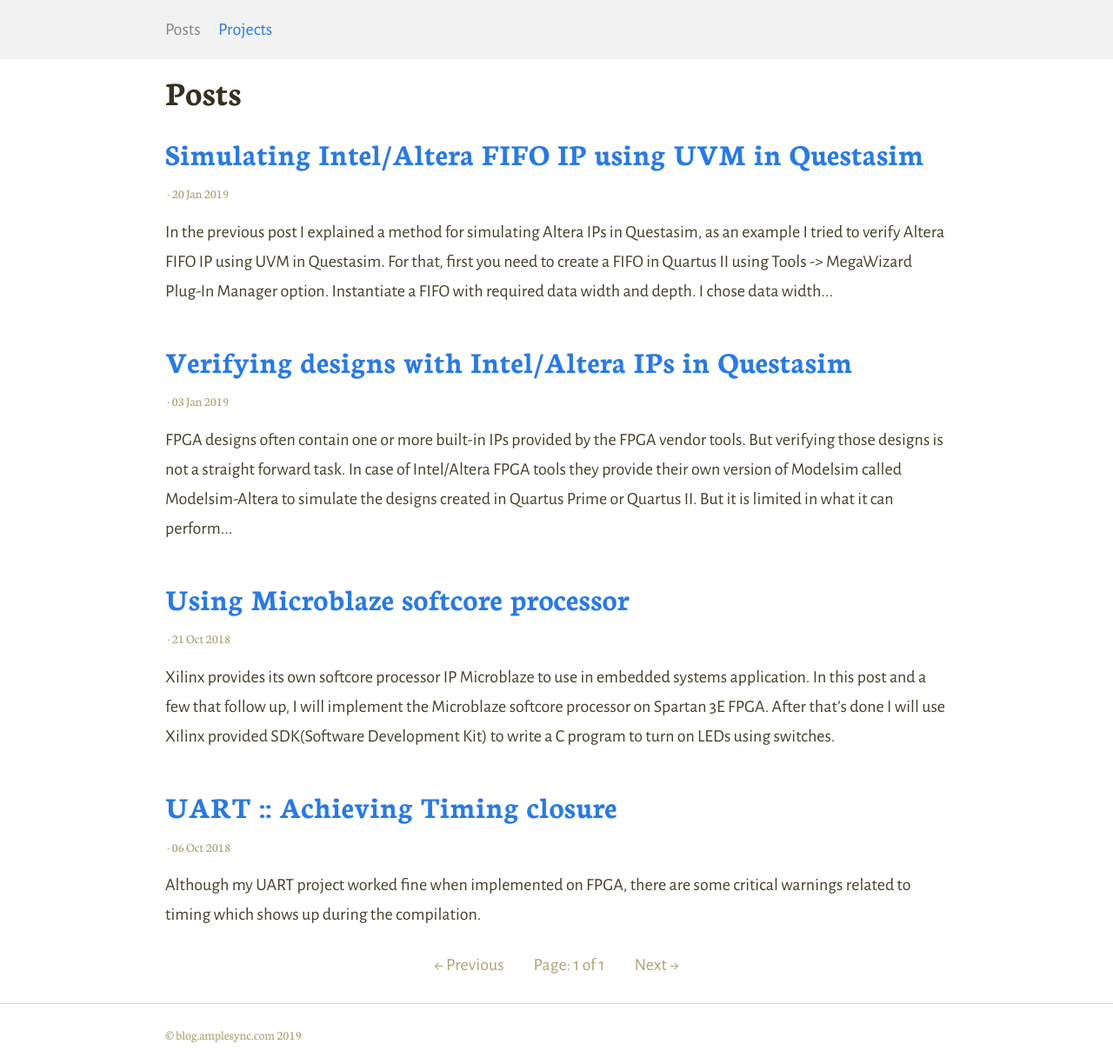
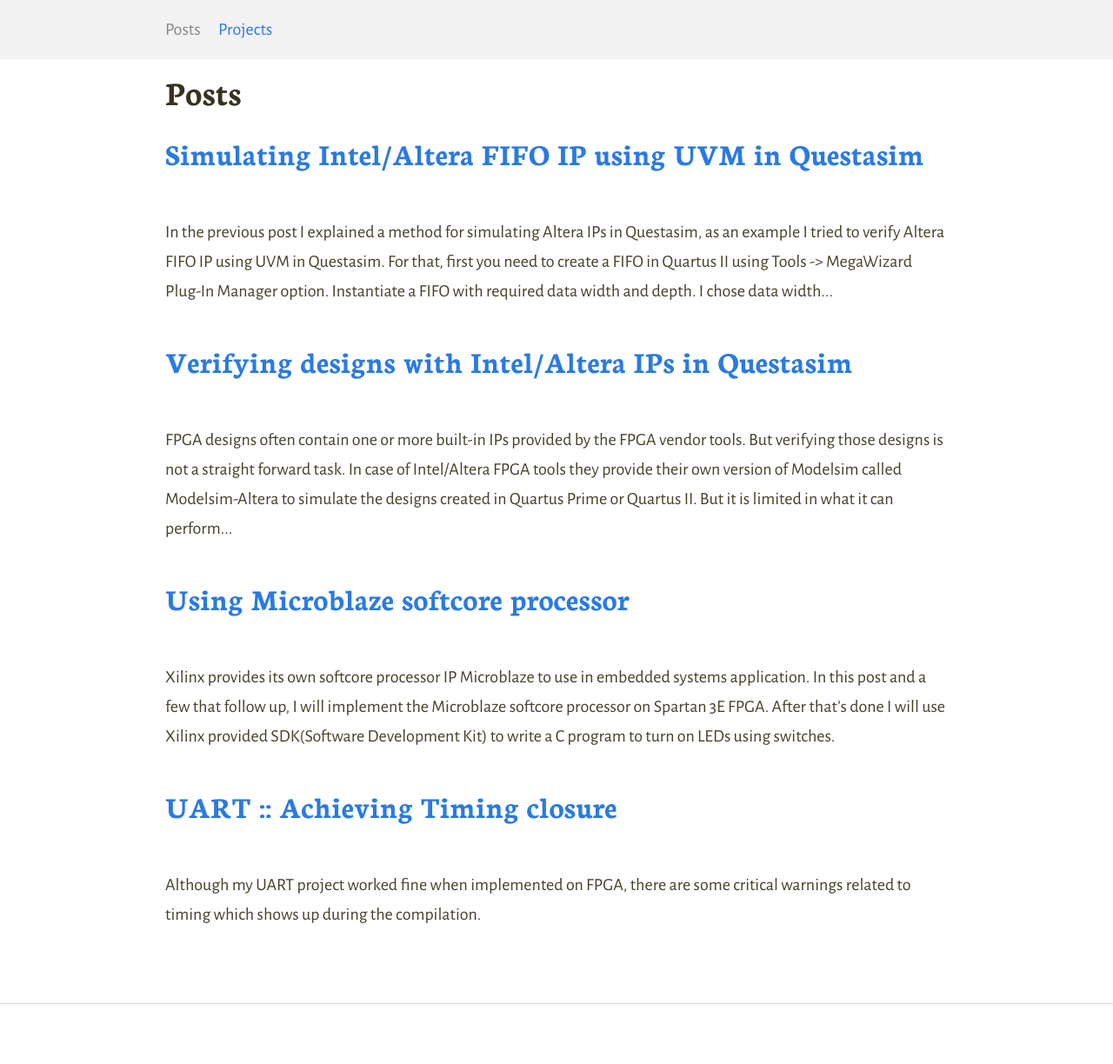
Before and after one commit to AmpleSync/amplesync.github.io, a Jekyll site: the page built from index.html, in a window 1280 px wide. Shown: the whole page at 87% size. Built offline with Jekyll 4.4.1, drawn with Linux system fonts in a browser that asks for light colours; the list of posts is cut into pages by our own code.

Commit message:
Update _colors.scss

```diff
--- a/_sass/_colors.scss
+++ b/_sass/_colors.scss
@@ -3,7 +3,7 @@ $bodyColour: #46412A;
 $headingColour: darken($bodyColour, 5%);
 $linkColour: #2a7ae2;
 $hoverColour: darken($linkColour, 10%);
-$captionColour: lighten($headingColour, 40%);
+$captionColour: #fff; //lighten($headingColour, 40%);
 $white: #fff;
 
 $backgroundColour: #ffffff; //#ffefc8;
```
